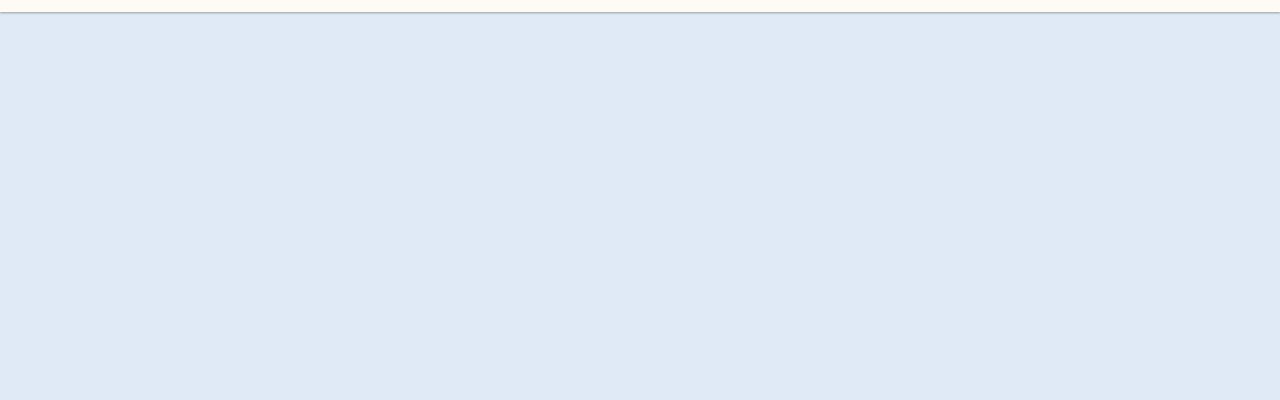
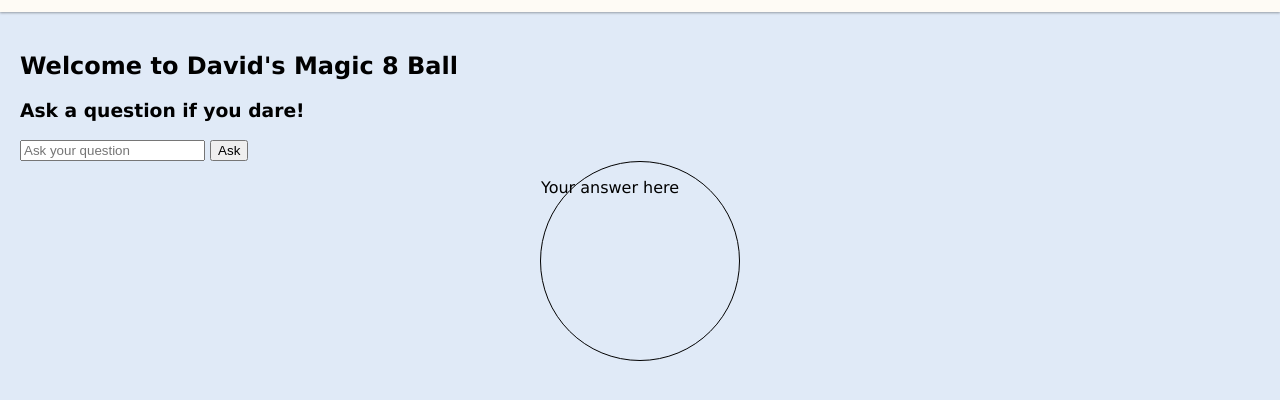
Before and after one commit to Rigby-David/magic-8-ball, a plain HTML site: page index.html in a window 1280 px wide. Shown: the part 68-468 px from the top of the page. Drawn offline with Linux system fonts and the light colour scheme.

Commit message:
setting up HTML and CSS

```diff
--- a/index.html
+++ b/index.html
@@ -31,7 +31,23 @@
     </header>
 
     <main>
-
+        <section>
+            <div>
+                <h2>Welcome to David's Magic 8 Ball</h2>
+                <h3>Ask a question if you dare!</h3>
+            </div>
+        </section>
+        <section>
+            <div>
+                <input placeholder="Ask your question"/>
+                <button>Ask</button>
+            </div>
+        </section>
+        <section class="answer">
+            <div class="ball">
+                <p>Your answer here</p>
+            </div>
+        </section>
     </main>
 
 </body>
--- a/styles/global.css
+++ b/styles/global.css
@@ -33,3 +33,17 @@ header .logo {
 main {
     padding: 20px;
 }
+
+.answer {
+    display: flex;
+    justify-content: center;
+}
+
+.ball {
+    display: flex;
+
+    height: 200px;
+    width: 200px;
+    border: 1px solid black;
+    border-radius: 100px;
+}
```
